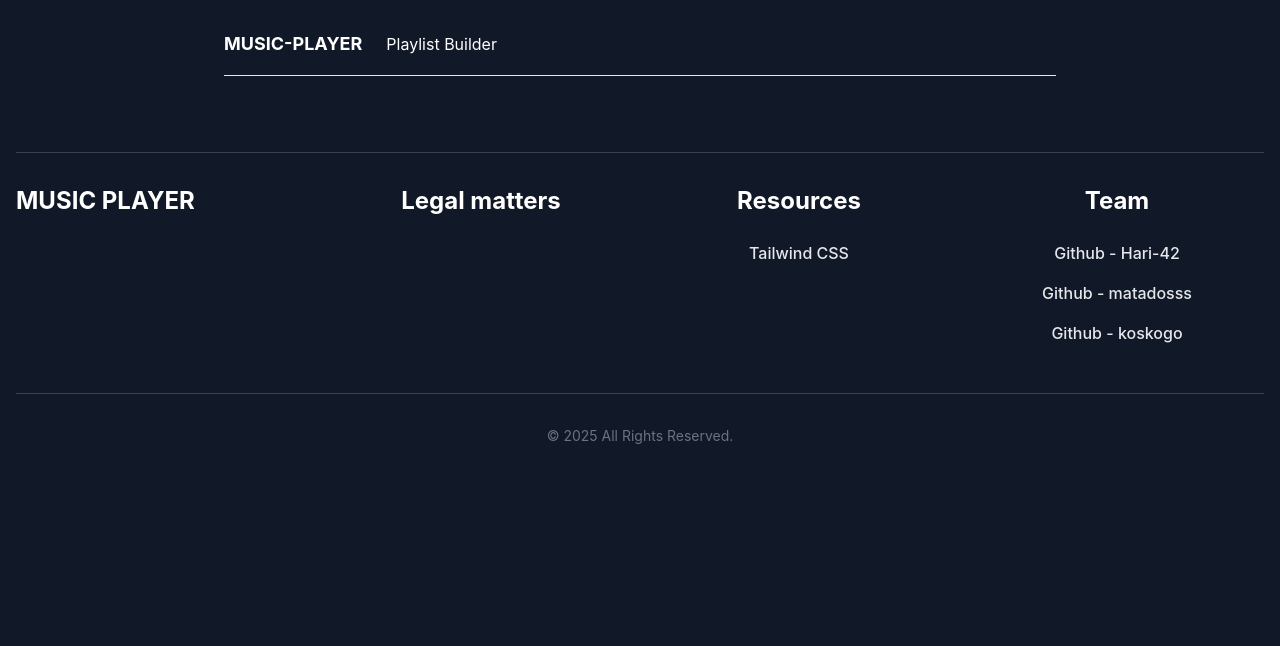
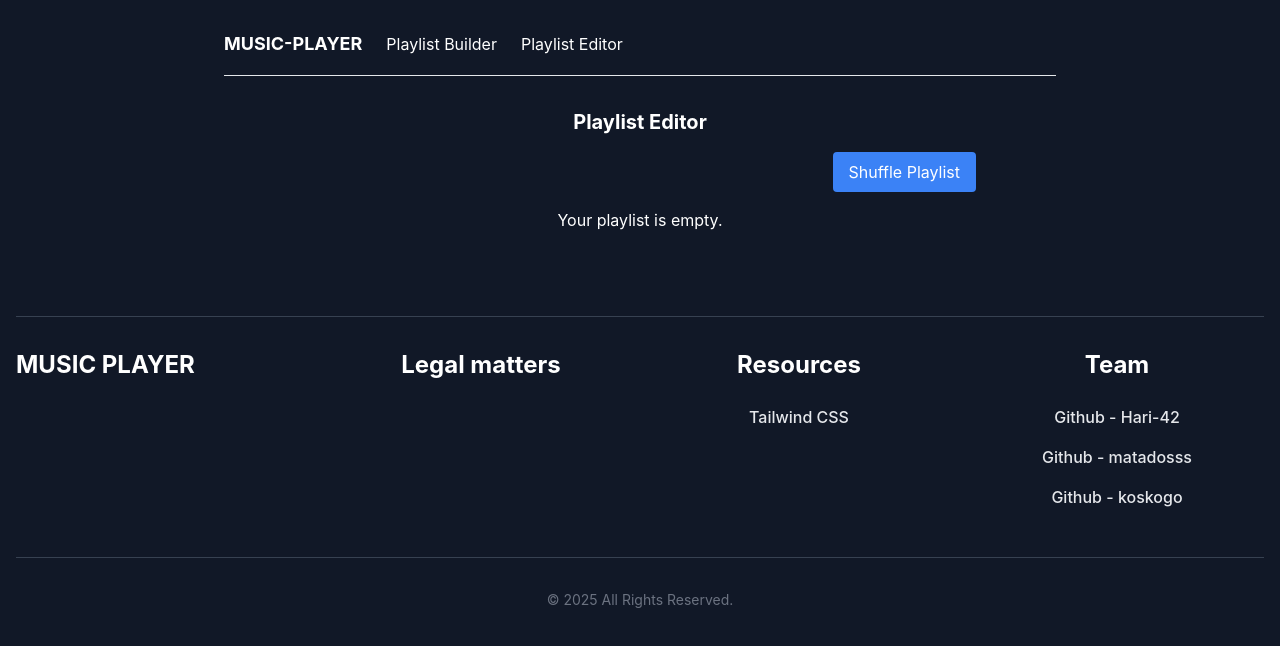
Before and after one commit to mattadosss/Music-Player, a React (Create React App) app: page /playlisteditor in a window 1280 px wide. Shown: the top 646 px of the page. Built offline with nearby package versions, Linux system fonts and the light colour scheme.

Commit message:
added playlist editor

```diff
--- a/src/App.js
+++ b/src/App.js
@@ -3,6 +3,7 @@ import Base from './layout/Base';
 import { Routes, Route } from 'react-router-dom';
 import Songs from './pages/Songs';
 import Main from './pages/Main';
+import PlaylistEditor from './pages/PlaylistEditor';
 import { usePlaylist } from './store/playlist';
 
 function App() {
@@ -125,6 +126,7 @@ function App() {
                     }
                 />
                 <Route path="/playlistbuilder" element={<Songs songs={songs} />} />
+                <Route path="/playlisteditor" element={<PlaylistEditor songs={songs} />} />
             </Routes>
         </Base>
     );
--- a/src/layout/Base.jsx
+++ b/src/layout/Base.jsx
@@ -9,6 +9,7 @@ const Base = ({ children }) => (
           <div className="flex items-center space-x-6">
             <Link to="/" className="font-bold text-lg hover:text-blue-400 transition-colors">MUSIC-PLAYER</Link>
             <Link to="/playlistbuilder" className="text-base hover:text-blue-400 transition-colors">Playlist Builder</Link>
+            <Link to="/playlisteditor" className="text-base hover:text-blue-400 transition-colors">Playlist Editor</Link>
           </div>
         </div>
       </div>
--- /dev/null
+++ b/src/pages/PlaylistEditor.jsx
@@ -0,0 +1,80 @@
+import React from 'react';
+import { usePlaylist } from '../store/playlist';
+
+function shuffleArray(array) {
+    const arr = [...array];
+    for (let i = arr.length - 1; i > 0; i--) {
+        const j = Math.floor(Math.random() * (i + 1));
+        [arr[i], arr[j]] = [arr[j], arr[i]];
+    }
+    return arr;
+}
+
+const PlaylistEditor = ({ songs }) => {
+    const { playlist, removeFromPlaylist, setPlaylist } = usePlaylist();
+
+    const moveSong = (from, to) => {
+        if (to < 0 || to >= playlist.length) return;
+        const newPlaylist = [...playlist];
+        const [moved] = newPlaylist.splice(from, 1);
+        newPlaylist.splice(to, 0, moved);
+        setPlaylist(newPlaylist);
+    };
+
+    const handleShuffle = () => {
+        setPlaylist(shuffleArray(playlist));
+    };
+
+    return (
+        <div className="max-w-2xl mx-auto my-5">
+            <h2 className="text-xl font-bold mb-4">Playlist Editor</h2>
+            <div className="mb-4 flex justify-end">
+                <button
+                    className="px-4 py-2 bg-blue-500 hover:bg-blue-600 text-white rounded"
+                    onClick={handleShuffle}
+                    disabled={playlist.length < 2}
+                >
+                    Shuffle Playlist
+                </button>
+            </div>
+            {playlist.length === 0 ? (
+                <p>Your playlist is empty.</p>
+            ) : (
+                <ul className="space-y-2">
+                    {playlist.map((songIndex, idx) => (
+                        <li
+                            key={idx}
+                            className="p-3 rounded bg-gray-800 flex items-center justify-between"
+                        >
+                            <span>{songs[songIndex]?.replace('.mp3', '') || 'Unknown Song'}</span>
+                            <div className="flex items-center space-x-2">
+                                <button
+                                    className="px-2 py-1 bg-gray-600 hover:bg-gray-700 text-white rounded"
+                                    onClick={() => moveSong(idx, idx - 1)}
+                                    disabled={idx === 0}
+                                >
+                                    ↑
+                                </button>
+                                <button
+                                    className="px-2 py-1 bg-gray-600 hover:bg-gray-700 text-white rounded"
+                                    onClick={() => moveSong(idx, idx + 1)}
+                                    disabled={idx === playlist.length - 1}
+                                >
+                                    ↓
+                                </button>
+                                <button
+                                    className="ml-2 px-3 py-1 bg-red-500 hover:bg-red-600 text-white rounded"
+                                    onClick={() => removeFromPlaylist(songIndex)}
+                                >
+                                    Remove
+                                </button>
+                            </div>
+                        </li>
+                    ))}
+                </ul>
+            )}
+        </div>
+    );
+};
+
+export default PlaylistEditor;
--- a/src/store/playlist.js
+++ b/src/store/playlist.js
@@ -14,7 +14,7 @@ export function PlaylistProvider({ children }) {
     };
 
     return (
-        <PlaylistContext.Provider value={{ playlist, addToPlaylist, removeFromPlaylist }}>
+        <PlaylistContext.Provider value={{ playlist, addToPlaylist, removeFromPlaylist, setPlaylist }}>
             {children}
         </PlaylistContext.Provider>
     );
```
